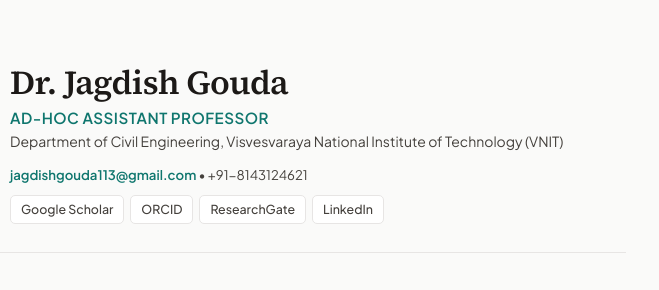
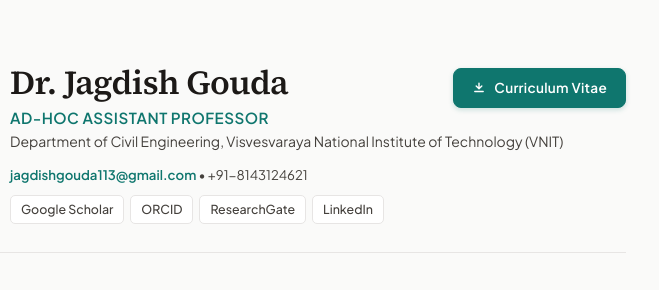
Before and after one commit to JagdishGouda/jagdishgouda.github.io, a plain HTML site: page index.html in a window 1280 px wide. Shown: the top 290 px of the page, 400-1059 px from the left. Drawn offline with nearby package versions, Linux system fonts and the light colour scheme.

Commit message:
v1.2 added cv

```diff
--- a/index.html
+++ b/index.html
@@ -28,6 +28,20 @@
     <div class="layout-wrapper">
       <!-- HEADER -->
       <header class="profile-header">
+        <a
+          href="assets/Jagdish_CV.pdf"
+          target="_blank"
+          rel="noopener noreferrer"
+          class="btn-top-right-cv"
+        >
+          <svg width="14" height="14" viewBox="0 0 20 20" fill="currentColor">
+            <path
+              d="M10 12a1 1 0 01-.707-.293l-4-4a1 1 0 111.414-1.414L9 8.586V3a1 1 0 012 0v5.586l2.293-2.293a1 1 0 111.414 1.414l-4 4A1 1 0 0110 12z"
+            />
+            <path d="M3 15a1 1 0 011-1h12a1 1 0 110 2H4a1 1 0 01-1-1z" />
+          </svg>
+          Curriculum Vitae
+        </a>
         <div class="avatar-container">
           <img
             src="assets/profile.jpg"
@@ -40,6 +54,7 @@
         </div>
         <div class="header-details">
           <h1 id="sidebar-name"></h1>
+
           <p class="sidebar-title" id="sidebar-title"></p>
           <p class="sidebar-affil" id="sidebar-affil"></p>
 
--- a/style.css
+++ b/style.css
@@ -739,3 +739,40 @@ body {
   border-radius: 8px;
   text-align: center;
 }
+
+
+.profile-header {
+  position: relative; /* Keep alignment intact */
+}
+
+.btn-top-right-cv {
+  position: absolute;
+  top: 4px;
+  right: 0;
+  display: inline-flex;
+  align-items: center;
+  gap: 8px;
+  padding: 8px 18px; /* Slightly roomier touch target */
+  font-size: 0.85rem;
+  font-weight: 600;
+  letter-spacing: 0.02em;
+  color: #ffffff; /* Crisp white text for max contrast */
+  background: #0f766e; /* Solid dark teal */
+  border: 1px solid #0f766e;
+  border-radius: 8px; /* Slightly boxier shape matches your social pill cards below */
+  text-decoration: none;
+  box-shadow: 0 2px 5px rgba(15, 118, 110, 0.2); /* Soft teal accent glow */
+  transition: all 0.2s cubic-bezier(0.4, 0, 0.2, 1);
+}
+
+.btn-top-right-cv:hover {
+  background: #0d655e;
+  border-color: #0d655e;
+  transform: translateY(-1px);
+  box-shadow: 0 4px 10px rgba(15, 118, 110, 0.3);
+}
+
+.btn-top-right-cv svg {
+  fill: currentColor;
+  flex-shrink: 0;
+}
```
Also changed, not shown: 1 other file.
